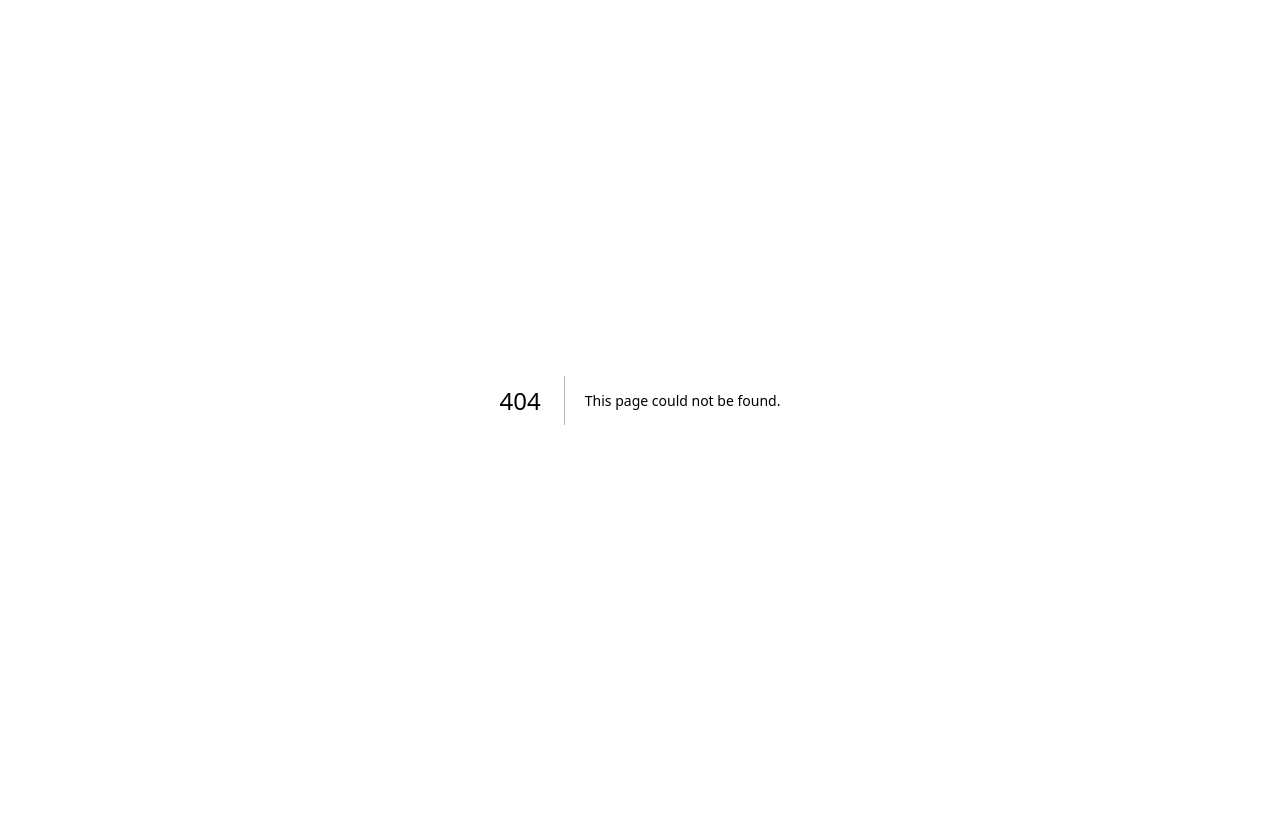
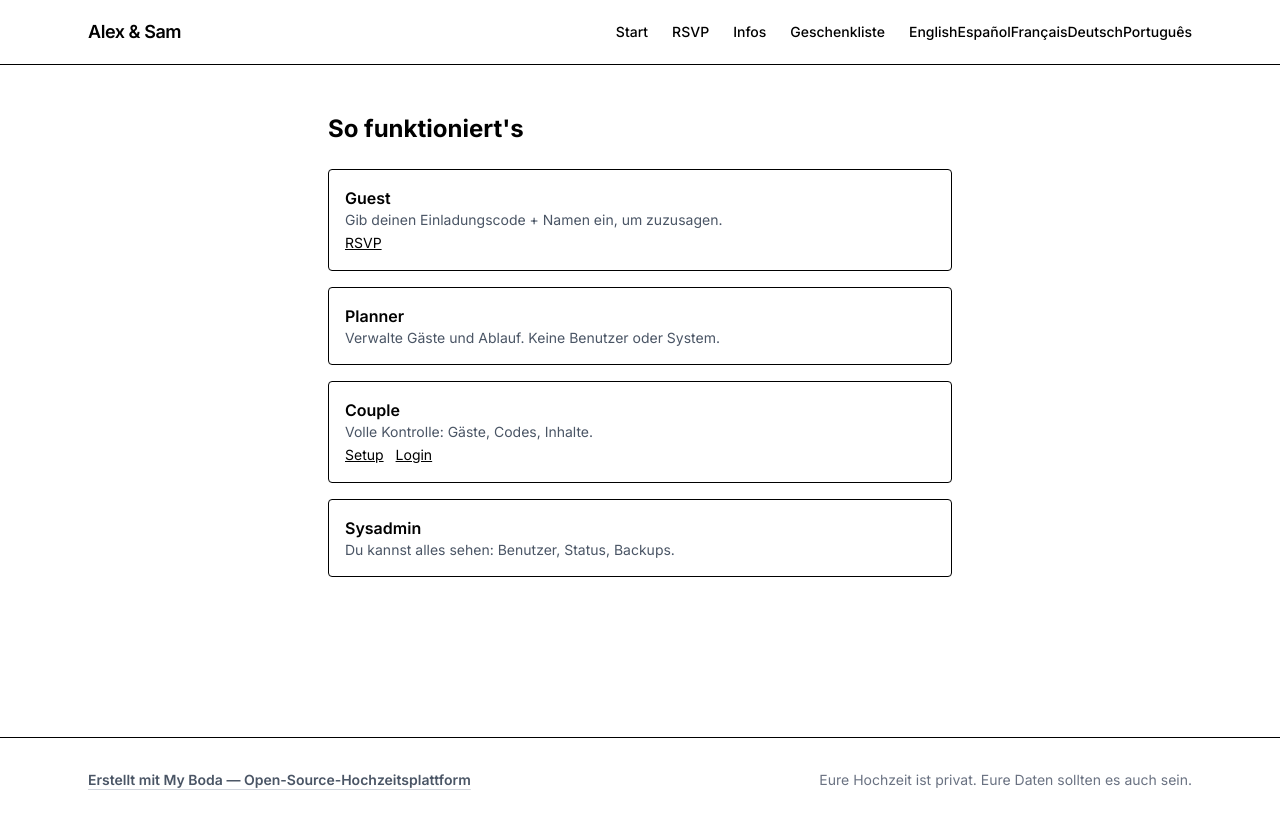
Before and after one commit to minidevelopments-web/my-boda, a Next.js app: page /de/help in a window 1280 px wide. Before the commit this address had no page. Before the commit the page ends 800 px from the top, so only its background shows below. Built offline with nearby package versions, Linux system fonts and the light colour scheme; no server answers; a web font is replaced by a local one.

Commit message:
docs(roles): help pages, ROLES.md, i18n keys, self-host guide

```diff
--- /dev/null
+++ b/src/app/[lang]/help/page.tsx
@@ -0,0 +1,32 @@
+import { getDictionary, isValidLocale } from "@/lib/i18n";
+
+export default async function HelpPage({ params }: { params: Promise<{ lang: string }> }) {
+  const { lang: raw } = await params;
+  const lang = isValidLocale(raw) ? raw : "en";
+  const dict = getDictionary(lang);
+  const h = dict.help;
+  return (
+    <div className="mx-auto max-w-2xl px-6 py-12">
+      <h1 className="mb-6 text-2xl font-bold">{h.title}</h1>
+      <section className="mb-4 rounded border p-4">
+        <h2 className="font-semibold">Guest</h2>
+        <p className="text-sm text-gray-600">{h.guest}</p>
+        <a href={`/${lang}/rsvp`} className="text-sm underline">RSVP</a>
+      </section>
+      <section className="mb-4 rounded border p-4">
+        <h2 className="font-semibold">Planner</h2>
+        <p className="text-sm text-gray-600">{h.planner}</p>
+      </section>
+      <section className="mb-4 rounded border p-4">
+        <h2 className="font-semibold">Couple</h2>
+        <p className="text-sm text-gray-600">{h.couple}</p>
+        <a href={`/${lang}/setup`} className="mr-3 text-sm underline">Setup</a>
+        <a href={`/${lang}/login`} className="text-sm underline">Login</a>
+      </section>
+      <section className="mb-4 rounded border p-4">
+        <h2 className="font-semibold">Sysadmin</h2>
+        <p className="text-sm text-gray-600">{h.sysadmin}</p>
+      </section>
+    </div>
+  );
+}
--- a/src/app/[lang]/login/page.tsx
+++ b/src/app/[lang]/login/page.tsx
@@ -1,6 +1,6 @@
 "use client";
 
-import { useEffect, useState } from "react";
+import { Suspense, useEffect, useState } from "react";
 import { usePathname, useRouter, useSearchParams } from "next/navigation";
 import { getDictionary, isValidLocale } from "@/lib/i18n";
 
@@ -10,7 +10,18 @@ function safeNext(raw: string | null): string | null {
   return null;
 }
 
+// Client page — useSearchParams() is wrapped in Suspense (see LoginPage above)
+// so static prerender succeeds; the ?next= redirect resolves client-side.
+
 export default function LoginPage() {
+  return (
+    <Suspense>
+      <LoginForm />
+    </Suspense>
+  );
+}
+
+function LoginForm() {
   const router = useRouter();
   const pathname = usePathname();
   const searchParams = useSearchParams();
--- a/src/i18n/dictionaries/de.json
+++ b/src/i18n/dictionaries/de.json
@@ -126,5 +126,34 @@
   "common": {
     "skipToContent": "Zum Inhalt springen",
     "backHome": "Zurück zur Startseite"
+  },
+  "setup": {
+    "title": "Richte deine Hochzeit ein",
+    "step1": "Erstelle dein Konto",
+    "step2": "Hochzeitsdetails",
+    "step3": "Füge Gäste hinzu",
+    "step4": "Teile Einladungscodes"
+  },
+  "login": {
+    "title": "Anmelden",
+    "email": "E-Mail",
+    "password": "Passwort",
+    "submit": "Anmelden"
+  },
+  "help": {
+    "title": "So funktioniert's",
+    "guest": "Gib deinen Einladungscode + Namen ein, um zuzusagen.",
+    "planner": "Verwalte Gäste und Ablauf. Keine Benutzer oder System.",
+    "couple": "Volle Kontrolle: Gäste, Codes, Inhalte.",
+    "sysadmin": "Du kannst alles sehen: Benutzer, Status, Backups."
+  },
+  "invite": {
+    "findInvitation": "Finde deine Einladung",
+    "invalidCode": "Diese Einladung wurde nicht gefunden — prüfe die Schreibweise."
+  },
+  "system": {
+    "title": "System",
+    "health": "Datenbank OK",
+    "users": "Benutzer"
   }
 }
--- a/src/i18n/dictionaries/en.json
+++ b/src/i18n/dictionaries/en.json
@@ -126,5 +126,34 @@
   "common": {
     "skipToContent": "Skip to content",
     "backHome": "Back to home"
+  },
+  "setup": {
+    "title": "Set up your wedding",
+    "step1": "Create your account",
+    "step2": "Wedding details",
+    "step3": "Add guests",
+    "step4": "Share invite codes"
+  },
+  "login": {
+    "title": "Sign in",
+    "email": "Email",
+    "password": "Password",
+    "submit": "Sign in"
+  },
+  "help": {
+    "title": "How this works",
+    "guest": "Enter your invite code + name to RSVP.",
+    "planner": "Manage guests and schedule. No users or system.",
+    "couple": "Full control: guests, codes, content.",
+    "sysadmin": "You can see anything: users, health, backups."
+  },
+  "invite": {
+    "findInvitation": "Find your invitation",
+    "invalidCode": "We couldn't find that invitation — check spelling."
+  },
+  "system": {
+    "title": "System",
+    "health": "Database OK",
+    "users": "Users"
   }
 }
--- a/src/i18n/dictionaries/es.json
+++ b/src/i18n/dictionaries/es.json
@@ -126,5 +126,34 @@
   "common": {
     "skipToContent": "Saltar al contenido",
     "backHome": "Volver al inicio"
+  },
+  "setup": {
+    "title": "Prepara tu boda",
+    "step1": "Crea tu cuenta",
+    "step2": "Detalles de la boda",
+    "step3": "Añade invitados",
+    "step4": "Comparte códigos de invitación"
+  },
+  "login": {
+    "title": "Iniciar sesión",
+    "email": "Correo electrónico",
+    "password": "Contraseña",
+    "submit": "Entrar"
+  },
+  "help": {
+    "title": "Cómo funciona",
+    "guest": "Introduce tu código de invitación + nombre para confirmar asistencia.",
+    "planner": "Gestiona invitados y programa. Sin usuarios ni sistema.",
+    "couple": "Control total: invitados, códigos, contenido.",
+    "sysadmin": "Puedes verlo todo: usuarios, estado, copias de seguridad."
+  },
+  "invite": {
+    "findInvitation": "Encuentra tu invitación",
+    "invalidCode": "No encontramos esa invitación — revisa la ortografía."
+  },
+  "system": {
+    "title": "Sistema",
+    "health": "Base de datos OK",
+    "users": "Usuarios"
   }
 }
--- a/src/i18n/dictionaries/fr.json
+++ b/src/i18n/dictionaries/fr.json
@@ -126,5 +126,34 @@
   "common": {
     "skipToContent": "Aller au contenu",
     "backHome": "Retour à l'accueil"
+  },
+  "setup": {
+    "title": "Préparez votre mariage",
+    "step1": "Créez votre compte",
+    "step2": "Détails du mariage",
+    "step3": "Ajoutez des invités",
+    "step4": "Partagez les codes d'invitation"
+  },
+  "login": {
+    "title": "Se connecter",
+    "email": "E-mail",
+    "password": "Mot de passe",
+    "submit": "Se connecter"
+  },
+  "help": {
+    "title": "Comment ça marche",
+    "guest": "Saisissez votre code d'invitation + nom pour confirmer.",
+    "planner": "Gérez invités et programme. Ni utilisateurs ni système.",
+    "couple": "Contrôle total : invités, codes, contenu.",
+    "sysadmin": "Vous pouvez tout voir : utilisateurs, état, sauvegardes."
+  },
+  "invite": {
+    "findInvitation": "Trouvez votre invitation",
+    "invalidCode": "Invitation introuvable — vérifiez l'orthographe."
+  },
+  "system": {
+    "title": "Système",
+    "health": "Base de données OK",
+    "users": "Utilisateurs"
   }
 }
--- a/src/i18n/dictionaries/pt.json
+++ b/src/i18n/dictionaries/pt.json
@@ -126,5 +126,34 @@
   "common": {
     "skipToContent": "Pular para o conteúdo",
     "backHome": "Voltar ao início"
+  },
+  "setup": {
+    "title": "Prepare o seu casamento",
+    "step1": "Crie a sua conta",
+    "step2": "Detalhes do casamento",
+    "step3": "Adicione convidados",
+    "step4": "Partilhe códigos de convite"
+  },
+  "login": {
+    "title": "Entrar",
+    "email": "E-mail",
+    "password": "Palavra-passe",
+    "submit": "Entrar"
+  },
+  "help": {
+    "title": "Como funciona",
+    "guest": "Introduza o seu código de convite + nome para confirmar.",
+    "planner": "Gira convidados e programa. Sem utilizadores nem sistema.",
+    "couple": "Controlo total: convidados, códigos, conteúdo.",
+    "sysadmin": "Pode ver tudo: utilizadores, estado, cópias de segurança."
+  },
+  "invite": {
+    "findInvitation": "Encontre o seu convite",
+    "invalidCode": "Não encontrámos esse convite — verifique a ortografia."
+  },
+  "system": {
+    "title": "Sistema",
+    "health": "Base de dados OK",
+    "users": "Utilizadores"
   }
 }
```
Also changed, not shown: 4 other files (tests, documents, lock files or other folders).
